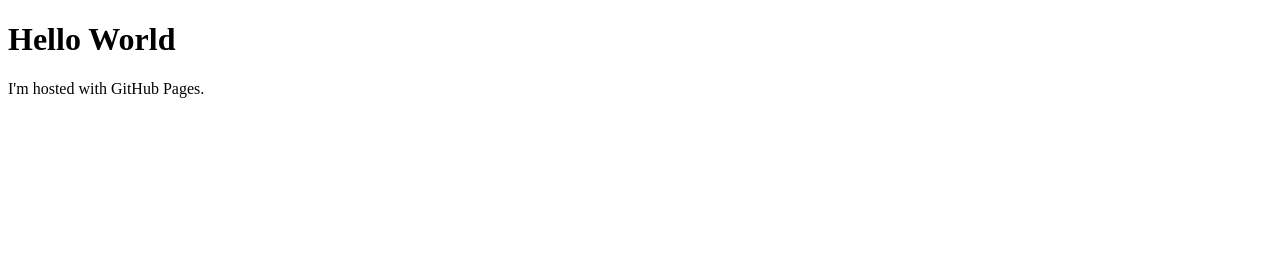
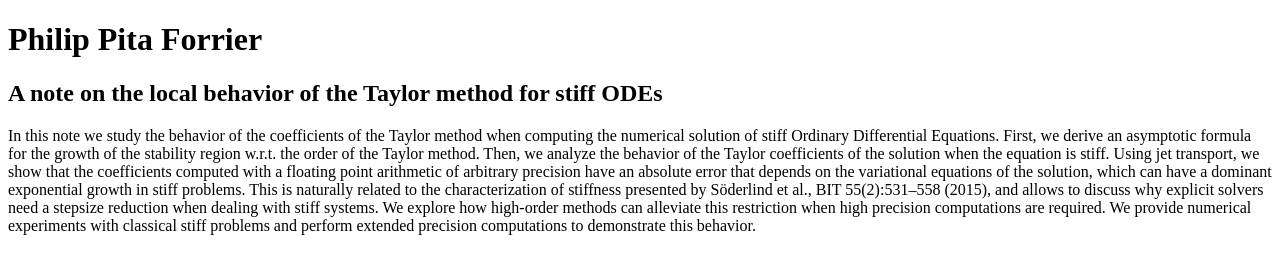
Before and after one commit to PhilPF/philpf.github.io, a plain HTML site: page index.html in a window 1280 px wide. Drawn offline with Linux system fonts and the light colour scheme.

Commit message:
Update index.html

```diff
--- a/index.html
+++ b/index.html
@@ -1,7 +1,16 @@
 <!DOCTYPE html>
 <html>
 <body>
-<h1>Hello World</h1>
-<p>I'm hosted with GitHub Pages.</p>
+<h1>Philip Pita Forrier</h1>
+
+<article>
+	<h2>
+		A note on the local behavior of the Taylor method for stiff ODEs
+	</h2>
+	<p>
+		In this note we study the behavior of the coefficients of the Taylor method when computing the numerical solution of stiff Ordinary Differential Equations. First, we derive an asymptotic formula for the growth of the stability region w.r.t. the order of the Taylor method. Then, we analyze the behavior of the Taylor coefficients of the solution when the equation is stiff. Using jet transport, we show that the coefficients computed with a floating point arithmetic of arbitrary precision have an absolute error that depends on the variational equations of the solution, which can have a dominant exponential growth in stiff problems. This is naturally related to the characterization of stiffness presented by Söderlind et al., BIT 55(2):531–558 (2015), and allows to discuss why explicit solvers need a stepsize reduction when dealing with stiff systems. We explore how high-order methods can alleviate this restriction when high precision computations are required. We provide numerical experiments with classical stiff problems and perform extended precision computations to demonstrate this behavior.
+	</p>
+</article>
+
 </body>
 </html>
```
